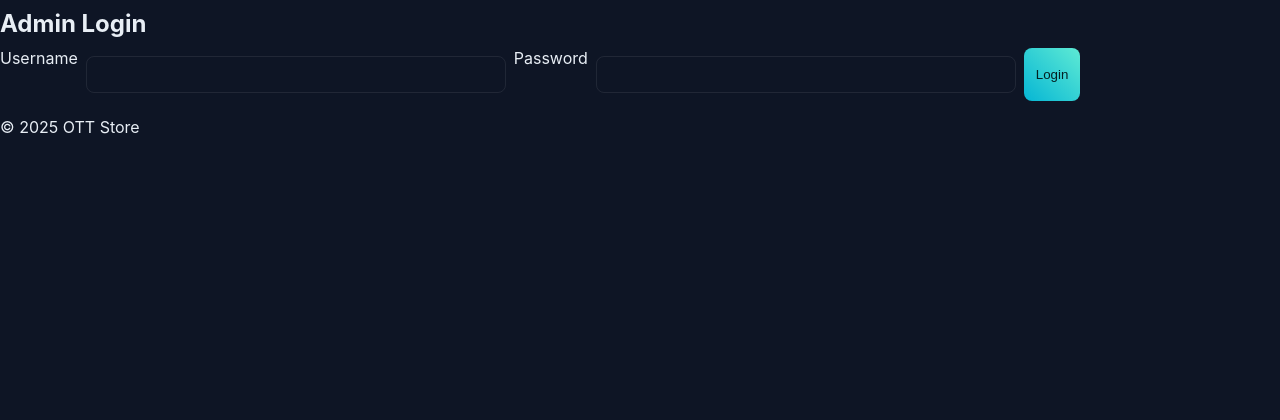
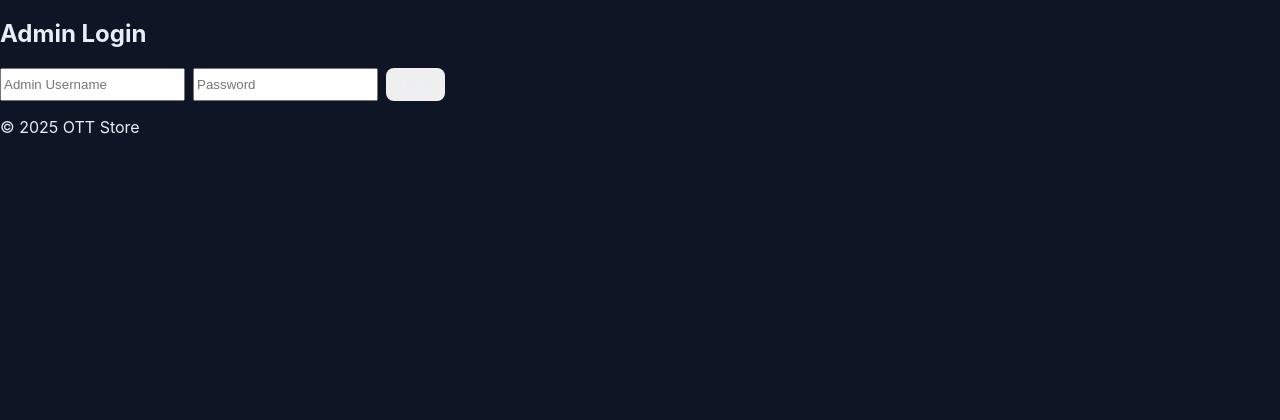
Before and after one commit to kafeelk528-ship-it/ott8, a Flask app: page /admin in a window 1280 px wide. Shown: the part 325-745 px from the top of the page. Run offline with Flask 2, Linux system fonts and the light colour scheme.

Commit message:
Update admin.html

```diff
--- a/templates/admin.html
+++ b/templates/admin.html
@@ -1,12 +1,17 @@
 {% extends "base.html" %}
 {% block title %}Admin Login{% endblock %}
+
 {% block content %}
-<h1 class="page-title">Admin Login</h1>
-<form method="POST" class="admin-form">
-  <label>Username</label>
-  <input name="username" class="input" required>
-  <label>Password</label>
-  <input name="password" type="password" class="input" required>
-  <button class="btn primary" type="submit">Login</button>
+<h2 class="heading">Admin Login</h2>
+
+<form action="/admin" method="POST" class="admin-form">
+    <input type="text" name="username" placeholder="Admin Username" required>
+    <input type="password" name="password" placeholder="Password" required>
+
+    {% if error %}
+    <p class="error">Invalid username or password!</p>
+    {% endif %}
+
+    <button class="btn">Login</button>
 </form>
 {% endblock %}
```
